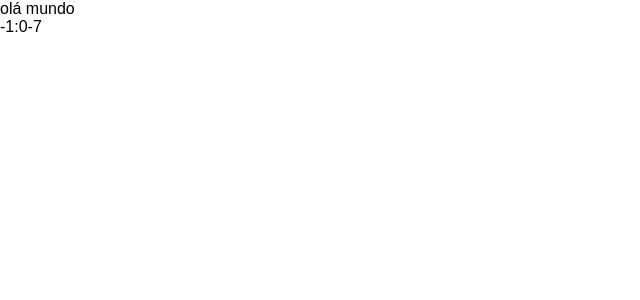
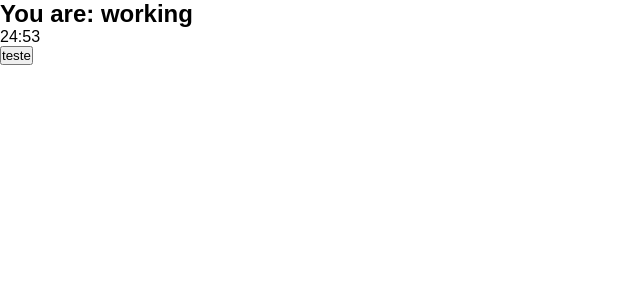
Before and after one commit to carlosael/pomodoro-app, a React (Create React App) app: page / in a window 1280 px wide. Shown: the top 300 px of the page, without its empty margins (0-640 px from the left). Built offline with nearby package versions, Linux system fonts and the light colour scheme.

Commit message:
feat: timer component created

```diff
--- a/src/App.tsx
+++ b/src/App.tsx
@@ -1,12 +1,11 @@
 import React from 'react';
 import { PomodoroTimer } from './components/pomodoro-timer';
 
-function App() {
+function App(): JSX.Element {
   return (
     <div className="App">
-      olá mundo
       <PomodoroTimer
-        defaultPomodoroTimer={0}
+        defaultPomodoroTimer={1500}
         defaultShortBreakTimer={300}
         defaultLongBreakTimer={900}
       ></PomodoroTimer>
--- /dev/null
+++ b/src/components/button.tsx
@@ -0,0 +1,15 @@
+import React from 'react';
+
+interface Props {
+  onClick?: () => void;
+  text: string;
+  className?: string;
+}
+
+export function Button(props: Props): JSX.Element {
+  return (
+    <button onClick={props.onClick} className={props.className}>
+      {props.text}
+    </button>
+  );
+}
--- a/src/components/pomodoro-timer.tsx
+++ b/src/components/pomodoro-timer.tsx
@@ -1,6 +1,8 @@
 import React from 'react';
 import { useInterval } from '../hooks/use-interval';
-import { secondsToTime } from '../utils/seconds-to-time';
+
+import { Button } from './button';
+import { Timer } from './timer';
 
 interface Props {
   defaultPomodoroTimer: number;
@@ -13,5 +15,11 @@
   useInterval(() => {
     setMainTime(mainTime - 1);
   }, 1000);
-  return <div>{secondsToTime(mainTime)}</div>;
+  return (
+    <div className="pomodoro">
+      <h2>You are: working</h2>
+      <Timer mainTime={mainTime}></Timer>
+      <Button text="teste" onClick={() => console.log('teste')}></Button>
+    </div>
+  );
 }
--- /dev/null
+++ b/src/components/timer.tsx
@@ -0,0 +1,10 @@
+import React from 'react';
+import { secondsToTime } from '../utils/seconds-to-time';
+
+interface Props {
+  mainTime: number;
+}
+
+export function Timer(props: Props): JSX.Element {
+  return <div className="timer">{secondsToTime(props.mainTime)}</div>;
+}
```
